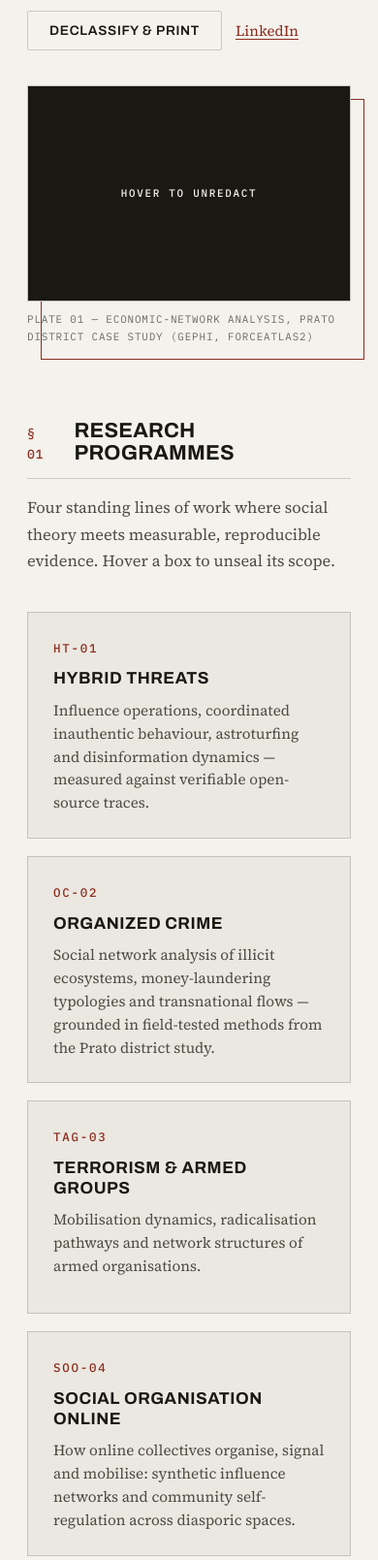
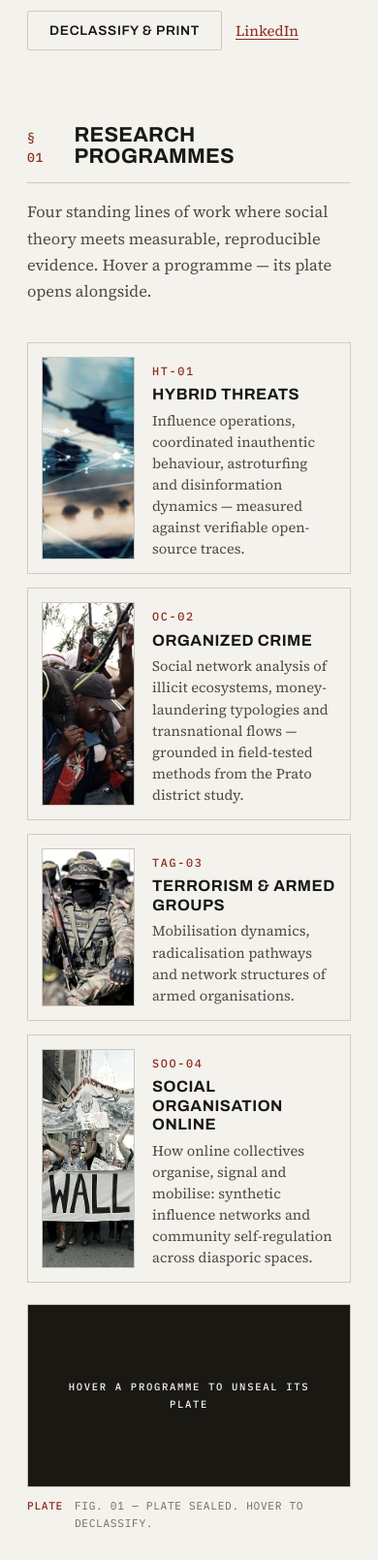
Before and after one commit to jack89-ML/jack89-ML.github.io, a plain HTML site: page index.html in a window 390 px wide. Shown: the part 965-2574 px from the top of the page at 97% size. Drawn offline with Linux system fonts and the light colour scheme.

Commit message:
Research programmes: card list + sticky plate viewer (hover opens image alongside); hero image removed

```diff
--- a/index.html
+++ b/index.html
@@ -129,7 +129,7 @@
     color: var(--ink); letter-spacing: 0.02em;
   }
   .doc-meta .v .ok { color: var(--ox); }
-  .hero-grid { display: grid; grid-template-columns: 1.08fr 0.92fr; gap: 56px; align-items: start; width: 100%; }
+  .hero-grid { display: grid; grid-template-columns: 1fr; gap: 56px; align-items: start; width: 100%; }
   .hero h1 {
     font-family: var(--disp); font-weight: 700; text-transform: uppercase;
     letter-spacing: -0.03em; line-height: 0.98;
@@ -162,29 +162,7 @@
   .btn-ghost { background: transparent; color: var(--ink); border: 1px solid var(--line); }
   .btn-ghost:hover { border-color: var(--ox); color: var(--ox); }
   .link-inline { font-size: 0.95rem; font-weight: 500; }
-  .hero-figure { position: relative; }
-  .hero-figure::before {
-    content: ""; position: absolute; top: 14px; left: 14px; right: -14px; bottom: -14px;
-    border: 1px solid var(--ox); z-index: 0;
-  }
-  .hero-figure .frame { position: relative; z-index: 1; border: 1px solid var(--line); overflow: hidden; background: var(--panel); }
-  .hero-figure img { display: block; width: 100%; height: auto; filter: grayscale(0.45) sepia(0.08) contrast(1.03); }
-  .hero-figure .frame { cursor: pointer; }
-  .hero-figure .hf-img { opacity: 0; transform: scale(1.05); transition: opacity 0.45s ease, transform 0.6s ease; }
-  .hero-figure .hf-cover {
-    position: absolute; inset: 0; z-index: 2;
-    display: flex; align-items: center; justify-content: center;
-    background: var(--ink); color: var(--paper);
-    font-family: var(--mono); font-size: 0.68rem; font-weight: 500;
-    letter-spacing: 0.16em; text-transform: uppercase;
-    transition: opacity 0.4s ease;
-  }
-  .hero-figure:hover .hf-img, .hero-figure:focus-within .hf-img, .hero-figure.open .hf-img { opacity: 1; transform: scale(1); }
-  .hero-figure:hover .hf-cover, .hero-figure:focus-within .hf-cover, .hero-figure.open .hf-cover { opacity: 0; pointer-events: none; }
-  .hero-figure figcaption {
-    font-family: var(--mono); font-size: 0.68rem; color: var(--ink-3);
-    letter-spacing: 0.08em; text-transform: uppercase; margin-top: 10px;
-  }
+  /* hero: no figure — the plate now lives in the Research Programmes viewer */
 
   /* ===== Sections ===== */
   .sec { padding: 68px 0; }
@@ -200,50 +178,59 @@
   }
   .sec-note { color: var(--ink-2); max-width: 64ch; margin-bottom: 38px; font-size: 1.04rem; }
 
-  /* ===== Research programmes: 2x2 quad grid, image reveals on hover ===== */
-  .ri-grid { display: grid; grid-template-columns: 1fr 1fr; gap: 18px; }
+  /* ===== Research programmes: cards + plate viewer ===== */
+  .ri-wrap { display: grid; grid-template-columns: 1.04fr 0.96fr; gap: 30px; align-items: start; }
+  .ri-grid { display: grid; grid-template-columns: 1fr; gap: 14px; }
   .ri-card {
-    position: relative; z-index: 1; overflow: hidden;
-    background: var(--panel); border: 1px solid var(--line);
-    padding: 26px 26px 24px; min-height: 220px;
-    display: flex; flex-direction: column;
-    transition: transform 0.25s ease, box-shadow 0.25s ease, border-color 0.25s ease;
+    display: flex; gap: 18px; align-items: stretch;
+    background: var(--paper); border: 1px solid var(--line);
+    padding: 14px;
+    transition: transform 0.2s ease, border-color 0.2s ease, box-shadow 0.2s ease;
   }
-  .ri-img {
-    position: absolute; inset: 0; z-index: 0; width: 100%; height: 100%;
-    object-fit: cover; filter: grayscale(0.3) sepia(0.08) contrast(1.03);
-    opacity: 0; transform: scale(1.06);
-    transition: opacity 0.35s ease, transform 0.5s ease;
+  .ri-thumb {
+    flex: 0 0 148px; width: 148px; min-height: 104px; object-fit: cover;
+    border: 1px solid var(--line); background: var(--panel);
+    filter: grayscale(0.35) sepia(0.08) contrast(1.03);
+    transition: filter 0.25s ease, transform 0.25s ease;
   }
-  .ri-tint {
-    position: absolute; inset: 0; z-index: 1;
-    background: linear-gradient(160deg, rgba(110, 35, 24, 0.86), rgba(25, 24, 19, 0.84));
-    opacity: 0; transition: opacity 0.35s ease;
-  }
-  .ri-card > .ri-code, .ri-card > h3, .ri-card > .ri-desc { position: relative; z-index: 2; }
+  .ri-body { flex: 1; align-self: center; }
   .ri-card .ri-code {
-    font-family: var(--mono); font-size: 0.78rem; font-weight: 500;
-    letter-spacing: 0.14em; color: var(--ox); margin-bottom: 12px;
-    transition: color 0.3s ease;
+    font-family: var(--mono); font-size: 0.74rem; font-weight: 500;
+    letter-spacing: 0.14em; color: var(--ox);
   }
   .ri-card h3 {
     font-family: var(--disp); font-weight: 700; text-transform: uppercase;
-    letter-spacing: 0.03em; font-size: 1.08rem; line-height: 1.2;
-    color: var(--ink); transition: color 0.3s ease;
+    letter-spacing: 0.03em; font-size: 1.02rem; line-height: 1.2;
+    color: var(--ink); margin-top: 3px;
   }
   .ri-card .ri-desc {
-    color: var(--ink-2); font-size: 0.96rem; line-height: 1.55;
-    margin-top: 10px; max-width: 46ch; transition: color 0.3s ease;
+    color: var(--ink-2); font-size: 0.92rem; line-height: 1.5;
+    margin-top: 6px; max-width: 52ch;
   }
-  .ri-card:hover, .ri-card:focus-within, .ri-card.open {
-    transform: scale(1.04); z-index: 3; border-color: var(--ox-deep);
-    box-shadow: 0 16px 40px rgba(25, 24, 19, 0.22);
+  .ri-card:hover, .ri-card:focus-visible, .ri-card.active {
+    transform: translateY(-2px); border-color: var(--ox);
+    box-shadow: 0 10px 26px rgba(25, 24, 19, 0.13);
   }
-  .ri-card:hover .ri-img, .ri-card:focus-within .ri-img, .ri-card.open .ri-img { opacity: 1; transform: scale(1); }
-  .ri-card:hover .ri-tint, .ri-card:focus-within .ri-tint, .ri-card.open .ri-tint { opacity: 1; }
-  .ri-card:hover .ri-code, .ri-card:focus-within .ri-code, .ri-card.open .ri-code { color: rgba(244, 242, 237, 0.72); }
-  .ri-card:hover h3, .ri-card:focus-within h3, .ri-card.open h3 { color: var(--paper); }
-  .ri-card:hover .ri-desc, .ri-card:focus-within .ri-desc, .ri-card.open .ri-desc { color: rgba(244, 242, 237, 0.9); }
+  .ri-card:hover .ri-thumb, .ri-card:focus-visible .ri-thumb, .ri-card.active .ri-thumb {
+    filter: grayscale(0) sepia(0.03); transform: scale(1.02);
+  }
+  .ri-viewer { position: sticky; top: 92px; }
+  .ri-viewer-frame { position: relative; border: 1px solid var(--line); background: var(--panel); overflow: hidden; }
+  .ri-viewer-img { display: block; width: 100%; height: auto; filter: grayscale(0.15) sepia(0.05) contrast(1.02); }
+  .ri-viewer-cover {
+    position: absolute; inset: 0; display: flex; align-items: center; justify-content: center;
+    background: var(--ink); color: var(--paper);
+    font-family: var(--mono); font-size: 0.66rem; font-weight: 500;
+    letter-spacing: 0.16em; text-transform: uppercase; text-align: center; padding: 0 24px;
+  }
+  .ri-viewer-cap {
+    font-family: var(--mono); font-size: 0.7rem; color: var(--ink-3);
+    letter-spacing: 0.06em; text-transform: uppercase; margin-top: 10px;
+    display: flex; gap: 12px; align-items: baseline;
+  }
+  .ri-viewer-code { color: var(--ox); font-weight: 500; }
+  @keyframes plateIn { from { opacity: 0; transform: scale(1.035); } to { opacity: 1; transform: none; } }
+  .ri-viewer-img.swap { animation: plateIn 0.4s ease; }
 
   /* ===== Method & tradecraft ===== */
   .method { background: var(--panel); border-top: 1px solid var(--line-soft); border-bottom: 1px solid var(--line-soft); }
@@ -368,8 +355,12 @@
     .doc-meta .cell:nth-child(-n+2) { border-top: none; }
     .doc-meta .cell:nth-child(odd) { border-left: none; padding-left: 0; }
     .hero-grid { grid-template-columns: 1fr; gap: 36px; }
-    .hero-figure { max-width: 480px; }
+
     .ri-grid { grid-template-columns: 1fr; }
+    .ri-wrap { grid-template-columns: 1fr; gap: 22px; }
+    .ri-card { flex-direction: row; }
+    .ri-thumb { flex-basis: 96px; width: 96px; min-height: 72px; }
+    .ri-viewer { position: static; }
     .proj { grid-template-columns: 1fr; gap: 10px; }
     .edu { grid-template-columns: 1fr; gap: 5px; }
     .lang { grid-template-columns: repeat(2, 1fr); }
@@ -395,8 +386,7 @@
     body { background: #fff; font-size: 11.5pt; }
     .sec { padding: 24pt 0; }
     .redact { background: transparent !important; color: var(--ink) !important; }
-    .hf-img, .ri-img { opacity: 1 !important; transform: none !important; }
-    .hf-cover { display: none !important; }
+    .ri-viewer-cover { display: none !important; }
     .reveal { opacity: 1 !important; transform: none !important; }
     .contact, .method { background: #fff; }
     a { color: var(--ink); }
@@ -443,13 +433,6 @@
             <a class="link-inline" href="https://www.linkedin.com/in/jacopoperacchio/" target="_blank" rel="noopener">LinkedIn</a>
           </div>
         </div>
-        <figure class="hero-figure rise rise-3">
-          <div class="frame" tabindex="0">
-            <img class="hf-img" src="assets/gephi_prato_graph.jpg" alt="Social network graph of an economic network, Gephi ForceAtlas2 layout" width="1200" height="800">
-            <div class="hf-cover">Hover to unredact</div>
-          </div>
-          <figcaption>Plate 01 &mdash; Economic-network analysis, Prato district case study (Gephi, ForceAtlas2)</figcaption>
-        </figure>
       </div>
     </div>
   </section>
@@ -460,36 +443,49 @@
         <span class="sec-ref">&sect; 01</span>
         <h2 id="research-title">Research Programmes</h2>
       </div>
-      <p class="sec-note">Four standing lines of work where social theory meets measurable, reproducible evidence. Hover a box to unseal its scope.</p>
-      <div class="ri-grid">
-        <div class="ri-card" tabindex="0">
-          <img class="ri-img" src="assets/rp_hybrid-threats.jpg" alt="" loading="lazy">
-          <div class="ri-tint"></div>
+      <p class="sec-note">Four standing lines of work where social theory meets measurable, reproducible evidence. Hover a programme &mdash; its plate opens alongside.</p>
+      <div class="ri-wrap">
+        <div class="ri-grid" id="ri-list">
+          <div class="ri-card" tabindex="0" data-plate="assets/rp_hybrid-threats.jpg" data-code="HT-01">
+            <img class="ri-thumb" src="assets/rp_hybrid-threats.jpg" alt="" loading="lazy">
+            <div class="ri-body">
               <span class="ri-code">HT-01</span>
               <h3>Hybrid Threats</h3>
               <p class="ri-desc">Influence operations, coordinated inauthentic behaviour, astroturfing and disinformation dynamics &mdash; measured against verifiable open-source traces.</p>
             </div>
-        <div class="ri-card" tabindex="0">
-          <img class="ri-img" src="assets/rp_organized-crime.jpg" alt="" loading="lazy">
-          <div class="ri-tint"></div>
+          </div>
+          <div class="ri-card" tabindex="0" data-plate="assets/rp_organized-crime.jpg" data-code="OC-02">
+            <img class="ri-thumb" src="assets/rp_organized-crime.jpg" alt="" loading="lazy">
+            <div class="ri-body">
               <span class="ri-code">OC-02</span>
               <h3>Organized Crime</h3>
               <p class="ri-desc">Social network analysis of illicit ecosystems, money-laundering typologies and transnational flows &mdash; grounded in field-tested methods from the Prato district study.</p>
             </div>
-        <div class="ri-card" tabindex="0">
-          <img class="ri-img" src="assets/rp_terrorism.jpg" alt="" loading="lazy">
-          <div class="ri-tint"></div>
+          </div>
+          <div class="ri-card" tabindex="0" data-plate="assets/rp_terrorism.jpg" data-code="TAG-03">
+            <img class="ri-thumb" src="assets/rp_terrorism.jpg" alt="" loading="lazy">
+            <div class="ri-body">
               <span class="ri-code">TAG-03</span>
               <h3>Terrorism &amp; Armed Groups</h3>
               <p class="ri-desc">Mobilisation dynamics, radicalisation pathways and network structures of armed organisations.</p>
             </div>
-        <div class="ri-card" tabindex="0">
-          <img class="ri-img" src="assets/rp_social-online.jpg" alt="" loading="lazy">
-          <div class="ri-tint"></div>
+          </div>
+          <div class="ri-card" tabindex="0" data-plate="assets/rp_social-online.jpg" data-code="SOO-04">
+            <img class="ri-thumb" src="assets/rp_social-online.jpg" alt="" loading="lazy">
+            <div class="ri-body">
               <span class="ri-code">SOO-04</span>
               <h3>Social Organisation Online</h3>
               <p class="ri-desc">How online collectives organise, signal and mobilise: synthetic influence networks and community self-regulation across diasporic spaces.</p>
             </div>
+          </div>
+        </div>
+        <aside class="ri-viewer" aria-label="Research plate viewer">
+          <div class="ri-viewer-frame">
+            <img class="ri-viewer-img" id="ri-plate" src="assets/rp_hybrid-threats.jpg" alt="Research programme plate" width="739" height="415">
+            <div class="ri-viewer-cover" id="ri-cover">Hover a programme to unseal its plate</div>
+          </div>
+          <p class="ri-viewer-cap"><span class="ri-viewer-code" id="ri-cap-code">PLATE</span> <span id="ri-cap-text">Fig. 01 &mdash; Plate sealed. Hover to declassify.</span></p>
+        </aside>
       </div>
     </div>
   </section>
@@ -748,6 +744,44 @@
     });
   })();
 
+  // Research programme plate viewer: hover/focus/tap a card — its plate opens alongside.
+  (function () {
+    var cards = document.querySelectorAll('.ri-card');
+    var plate = document.getElementById('ri-plate');
+    var cover = document.getElementById('ri-cover');
+    var capCode = document.getElementById('ri-cap-code');
+    var capText = document.getElementById('ri-cap-text');
+    if (!cards.length || !plate || !cover) return;
+    var figs = { 'HT-01': 'Fig. 01', 'OC-02': 'Fig. 02', 'TAG-03': 'Fig. 03', 'SOO-04': 'Fig. 04' };
+    var sealedText = capText.textContent;
+    function show(card) {
+      cards.forEach(function (c) { c.classList.remove('active'); });
+      card.classList.add('active');
+      var src = card.getAttribute('data-plate');
+      if (plate.getAttribute('src') !== src) {
+        plate.classList.remove('swap'); void plate.offsetWidth; plate.classList.add('swap');
+        plate.src = src;
+      }
+      cover.style.opacity = '0';
+      var code = card.getAttribute('data-code');
+      capCode.textContent = code + ' \u00b7 ' + (figs[code] || '');
+      capText.textContent = card.querySelector('h3').textContent + ' \u2014 plate declassified.';
+    }
+    function seal() {
+      cards.forEach(function (c) { c.classList.remove('active'); });
+      cover.style.opacity = '1';
+      capCode.textContent = 'PLATE';
+      capText.textContent = sealedText;
+    }
+    cards.forEach(function (card) {
+      card.addEventListener('mouseenter', function () { show(card); });
+      card.addEventListener('focus', function () { show(card); });
+      card.addEventListener('mouseleave', seal);
+      card.addEventListener('blur', seal);
+      card.addEventListener('click', function () { show(card); });
+    });
+  })();
+
   // Touch devices have no hover: unredact the bars after a beat.
   (function () {
     if (!window.matchMedia) return;
@@ -759,8 +793,7 @@
       document.querySelectorAll('.ri-card').forEach(function (c) {
         c.addEventListener('click', function () { c.classList.toggle('open'); });
       });
-      var hf = document.querySelector('.hero-figure .frame');
-      if (hf) { hf.addEventListener('click', function () { document.querySelector('.hero-figure').classList.toggle('open'); }); }
+
     }
   })();
 
```
Lines whose indentation alone changed are shown as unchanged.
